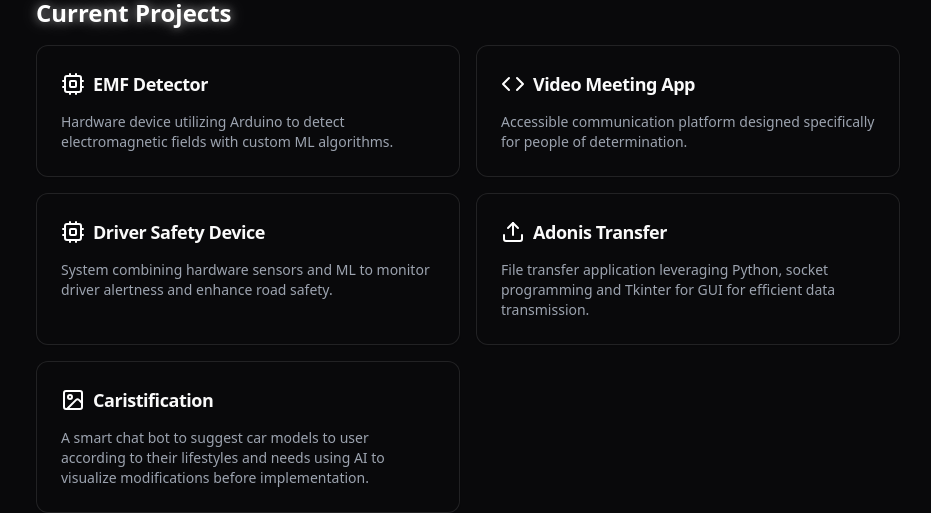
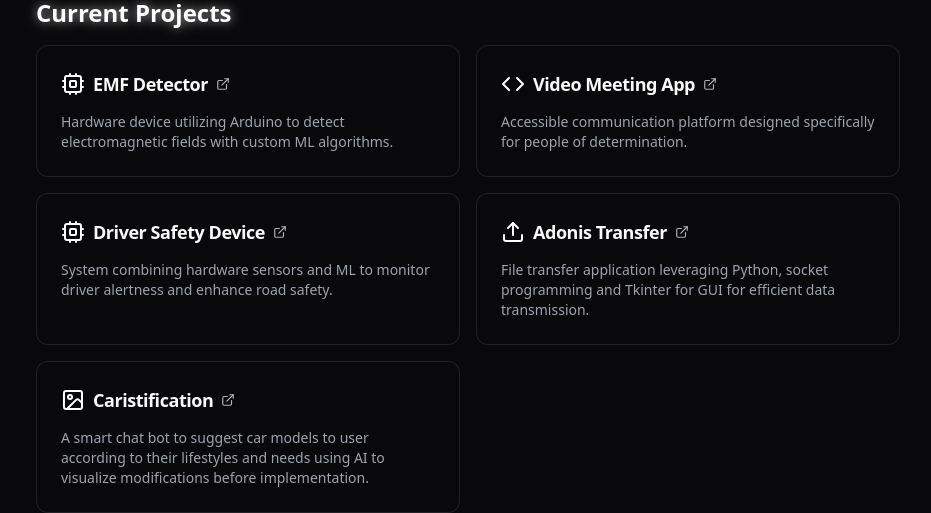
Before and after one commit to ShyZen15/portfolio-website, a React (Vite) app: page / in a window 1280 px wide. Shown: the part 247-760 px from the top of the page, without its empty margins (172-1103 px from the left). Built offline with nearby package versions, Linux system fonts and the light colour scheme.

Commit message:
Make project cards clickable
Enable clicking on project cards to redirect to their respective GitHub repositories.

```diff
--- a/src/components/ProjectCard.tsx
+++ b/src/components/ProjectCard.tsx
@@ -1,22 +1,36 @@
 
 import React, { ReactNode } from 'react';
 import { Card, CardHeader, CardTitle, CardDescription } from "@/components/ui/card";
+import { ExternalLink } from "lucide-react";
 
 interface ProjectCardProps {
   title: string;
   description: string;
   icon: ReactNode;
+  githubUrl?: string;
 }
 
-const ProjectCard: React.FC<ProjectCardProps> = ({ title, description, icon }) => {
+const ProjectCard: React.FC<ProjectCardProps> = ({ title, description, icon, githubUrl }) => {
+  const handleClick = () => {
+    if (githubUrl) {
+      window.open(githubUrl, "_blank", "noopener noreferrer");
+    }
+  };
+
   return (
-    <Card className="glass-card h-full transition-all duration-300 hover:bg-secondary/60 hover:-translate-y-1 hover:shadow-lg hover:shadow-white/20 group">
+    <Card
+      className={`glass-card h-full transition-all duration-300 hover:bg-secondary/60 hover:-translate-y-1 hover:shadow-lg hover:shadow-white/20 group ${githubUrl ? 'cursor-pointer' : ''}`}
+      onClick={handleClick}
+    >
       <CardHeader>
         <div className="flex items-center gap-2 mb-2">
           <div className="text-white group-hover:text-white group-hover:scale-110 transition-transform">
             {icon}
           </div>
-          <CardTitle className="text-lg group-hover:text-gradient">{title}</CardTitle>
+          <CardTitle className="text-lg group-hover:text-gradient flex items-center gap-2">
+            {title}
+            {githubUrl && <ExternalLink size={14} className="inline-block opacity-70 group-hover:opacity-100" />}
+          </CardTitle>
         </div>
         <CardDescription>{description}</CardDescription>
       </CardHeader>
--- a/src/pages/Index.tsx
+++ b/src/pages/Index.tsx
@@ -26,26 +26,31 @@ const Index = () => {
               title="EMF Detector"
               description="Hardware device utilizing Arduino to detect electromagnetic fields with custom ML algorithms."
               icon={<Cpu size={24} />}
+              githubUrl="https://github.com/shivensharma/emf-detector"
             />
             <ProjectCard
               title="Video Meeting App"
               description="Accessible communication platform designed specifically for people of determination."
               icon={<Code size={24} />}
+              githubUrl="https://github.com/shivensharma/video-meeting-app"
             />
             <ProjectCard
               title="Driver Safety Device"
               description="System combining hardware sensors and ML to monitor driver alertness and enhance road safety."
               icon={<Cpu size={24} />}
+              githubUrl="https://github.com/shivensharma/driver-safety"
             />
             <ProjectCard
               title="Adonis Transfer"
               description="File transfer application leveraging Python, socket programming and Tkinter for GUI for efficient data transmission."
               icon={<Upload size={24} />}
+              githubUrl="https://github.com/shivensharma/adonis-transfer"
             />
             <ProjectCard
               title="Caristification"
               description="A smart chat bot to suggest car models to user according to their lifestyles and needs using AI to visualize modifications before implementation."
               icon={<Image size={24} />}
+              githubUrl="https://github.com/shivensharma/caristification"
             />
           </div>
         </section>
@@ -73,12 +78,12 @@ const Index = () => {
             <SocialLink
               icon={<Github size={20} />}
               label="GitHub"
-              href="https://github.com/yourusername"
+              href="https://github.com/shivensharma"
             />
             <SocialLink
               icon={<Linkedin size={20} />}
               label="LinkedIn"
-              href="https://linkedin.com/in/yourusername"
+              href="https://linkedin.com/in/shivensharma"
             />
             <Button variant="outline" className="gap-2 hover-effect">
               Contact Me <ArrowRight size={16} />
```
